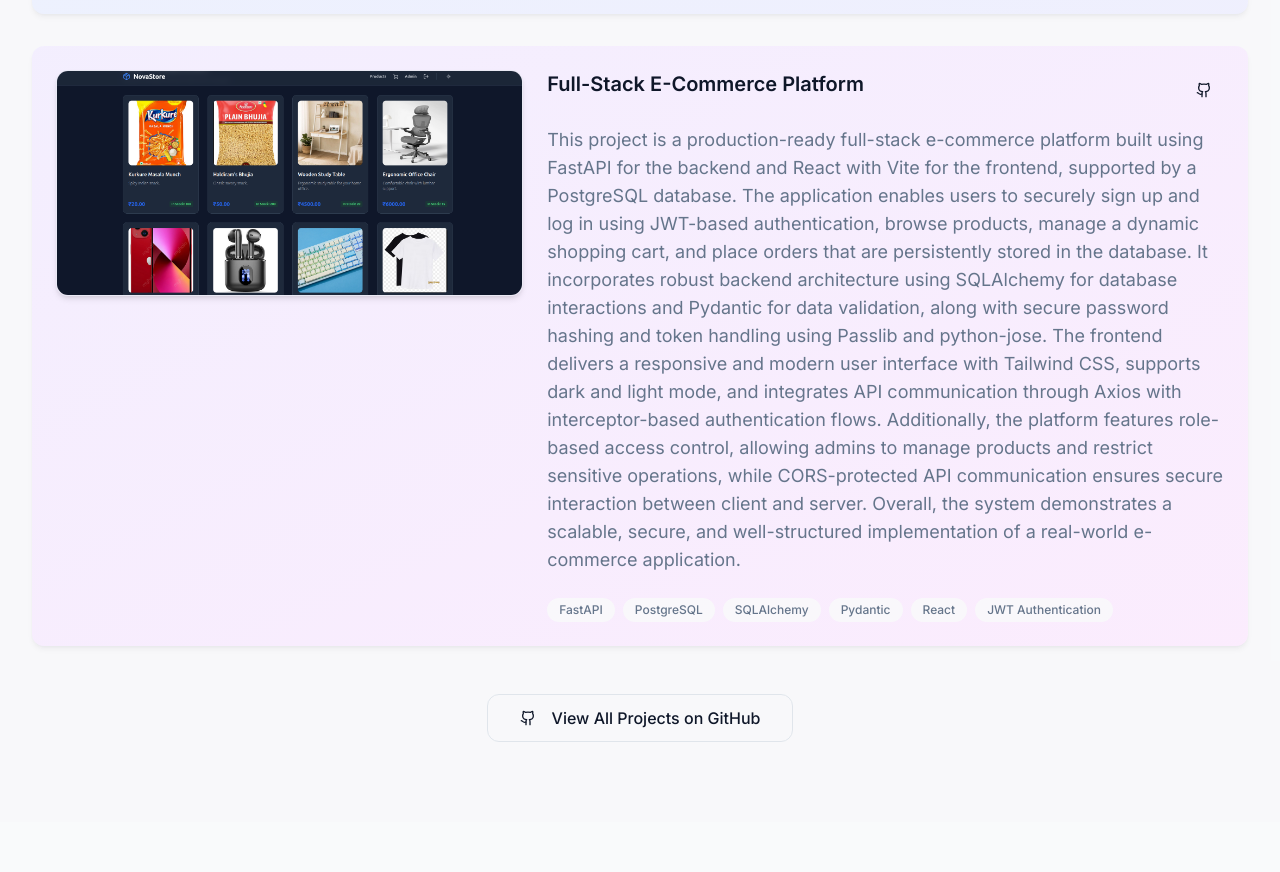
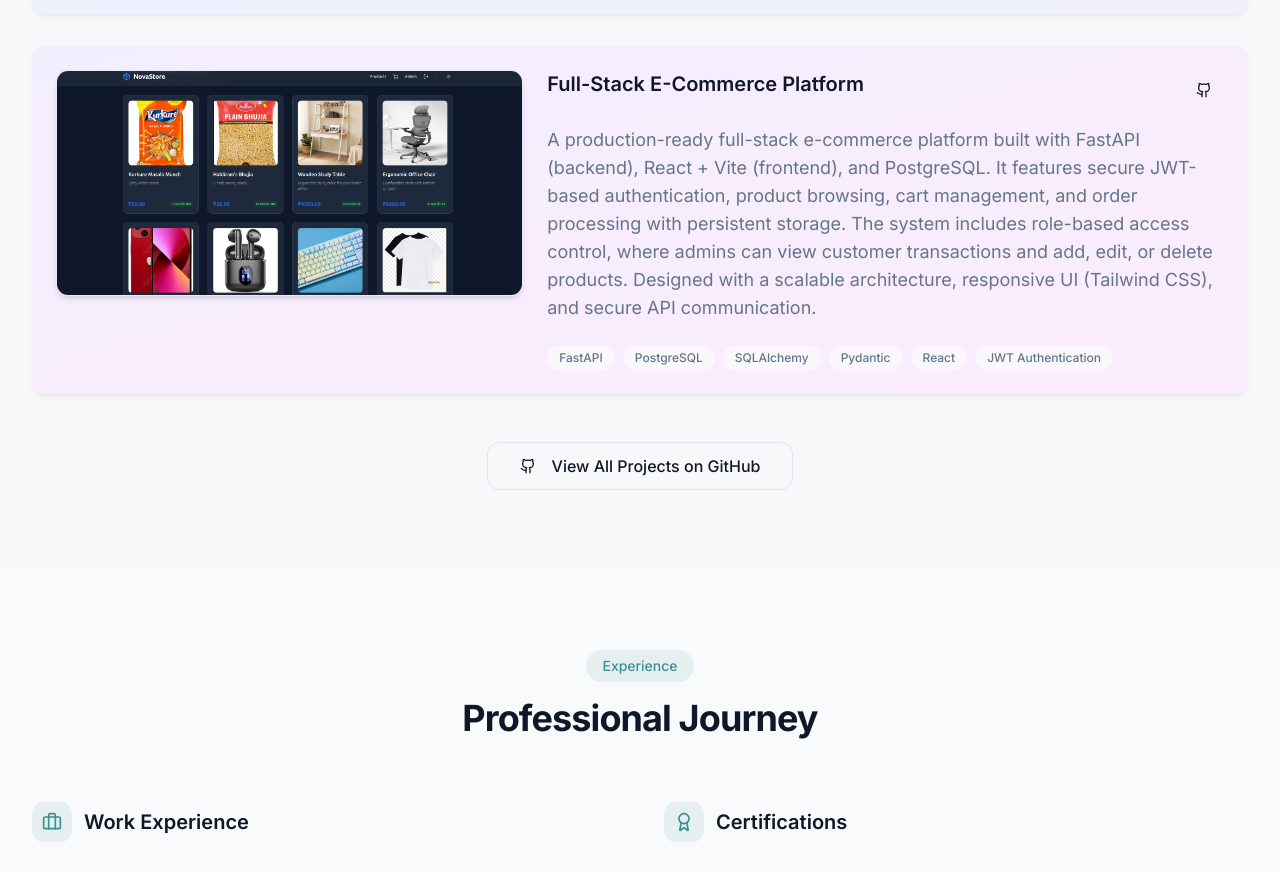
Before and after one commit to DurgamPoojitha/Portfolio, a React (Vite) app: page / in a window 1280 px wide. Shown: the part 4420-5292 px from the top of the page. Built offline with nearby package versions, Linux system fonts and the light colour scheme.

Commit message:
Update E-commerce description

```diff
--- a/src/components/portfolio/ProjectsSection.tsx
+++ b/src/components/portfolio/ProjectsSection.tsx
@@ -55,7 +55,7 @@ const projects = [
   },
   {
     title: "Full-Stack E-Commerce Platform",
-    description: "This project is a production-ready full-stack e-commerce platform built using FastAPI for the backend and React with Vite for the frontend, supported by a PostgreSQL database. The application enables users to securely sign up and log in using JWT-based authentication, browse products, manage a dynamic shopping cart, and place orders that are persistently stored in the database. It incorporates robust backend architecture using SQLAlchemy for database interactions and Pydantic for data validation, along with secure password hashing and token handling using Passlib and python-jose. The frontend delivers a responsive and modern user interface with Tailwind CSS, supports dark and light mode, and integrates API communication through Axios with interceptor-based authentication flows. Additionally, the platform features role-based access control, allowing admins to manage products and restrict sensitive operations, while CORS-protected API communication ensures secure interaction between client and server. Overall, the system demonstrates a scalable, secure, and well-structured implementation of a real-world e-commerce application.",
+    description: "A production-ready full-stack e-commerce platform built with FastAPI (backend), React + Vite (frontend), and PostgreSQL. It features secure JWT-based authentication, product browsing, cart management, and order processing with persistent storage. The system includes role-based access control, where admins can view customer transactions and add, edit, or delete products. Designed with a scalable architecture, responsive UI (Tailwind CSS), and secure API communication.",
     tags: ["FastAPI", "PostgreSQL", "SQLAlchemy", "Pydantic", "React", "JWT Authentication"],
     color: "from-violet-500/10 to-fuchsia-500/10",
     image: projectEcommerce,
```
